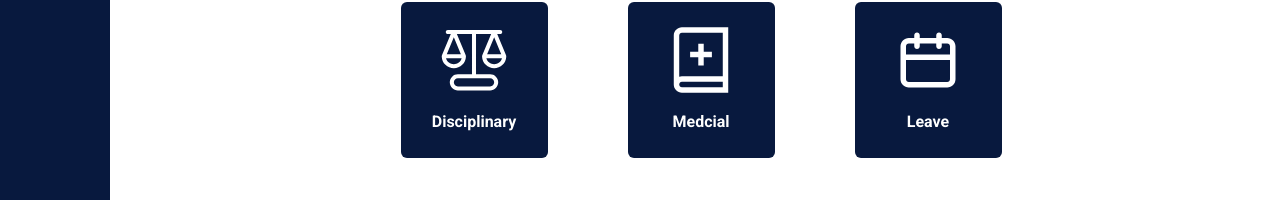
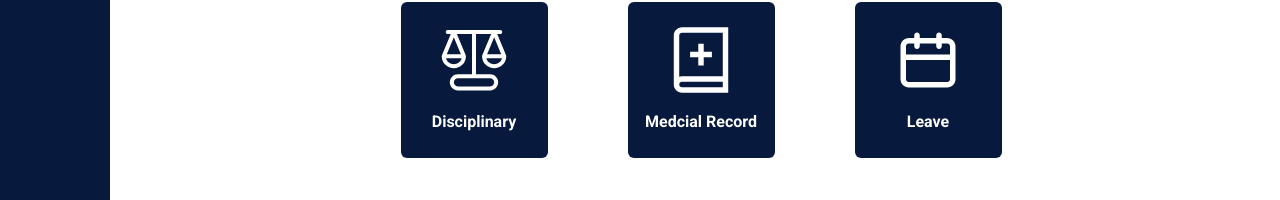
Before and after one commit to sholajapheth/samace_2.0, a React (Create React App) app: page /dashboard/hr/pr in a window 1280 px wide. Shown: the part 444-644 px from the top of the page. Built offline with nearby package versions, Linux system fonts and the light colour scheme; sample sign-in values are in the browser's storage.

Commit message:
MR chnaged

```diff
--- a/src/pages/HR/PersonelRecord/PersonelRecord.tsx
+++ b/src/pages/HR/PersonelRecord/PersonelRecord.tsx
@@ -33,7 +33,7 @@ const PersonelRecord = () => {
           img={disciplinary}
           link={"disciplinary"}
         />
-        <NavTablet name="Medcial" img={medical} link={"medical"} />
+        <NavTablet name="Medcial Record" img={medical} link={"medical"} />
         <NavTablet name="Leave" img={leave} link={"leave"} />
       </div>
     </div>
```
